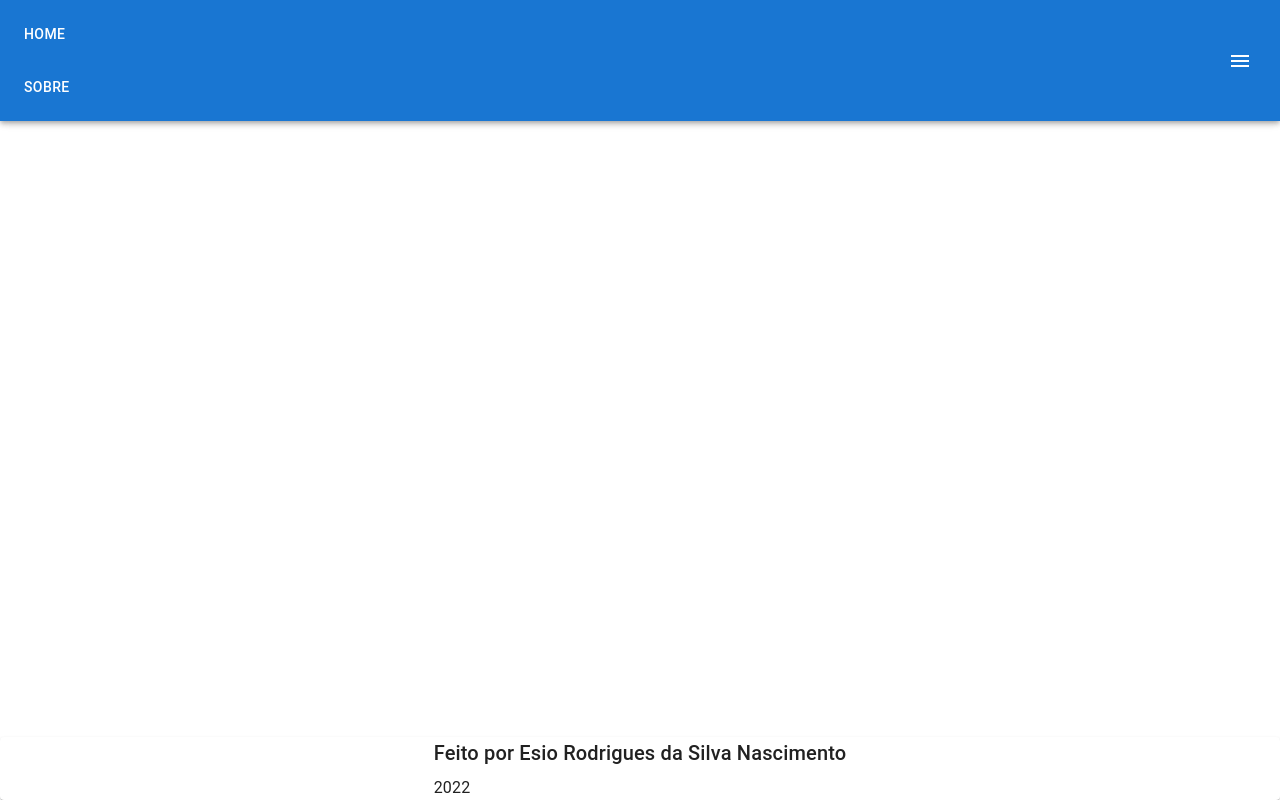
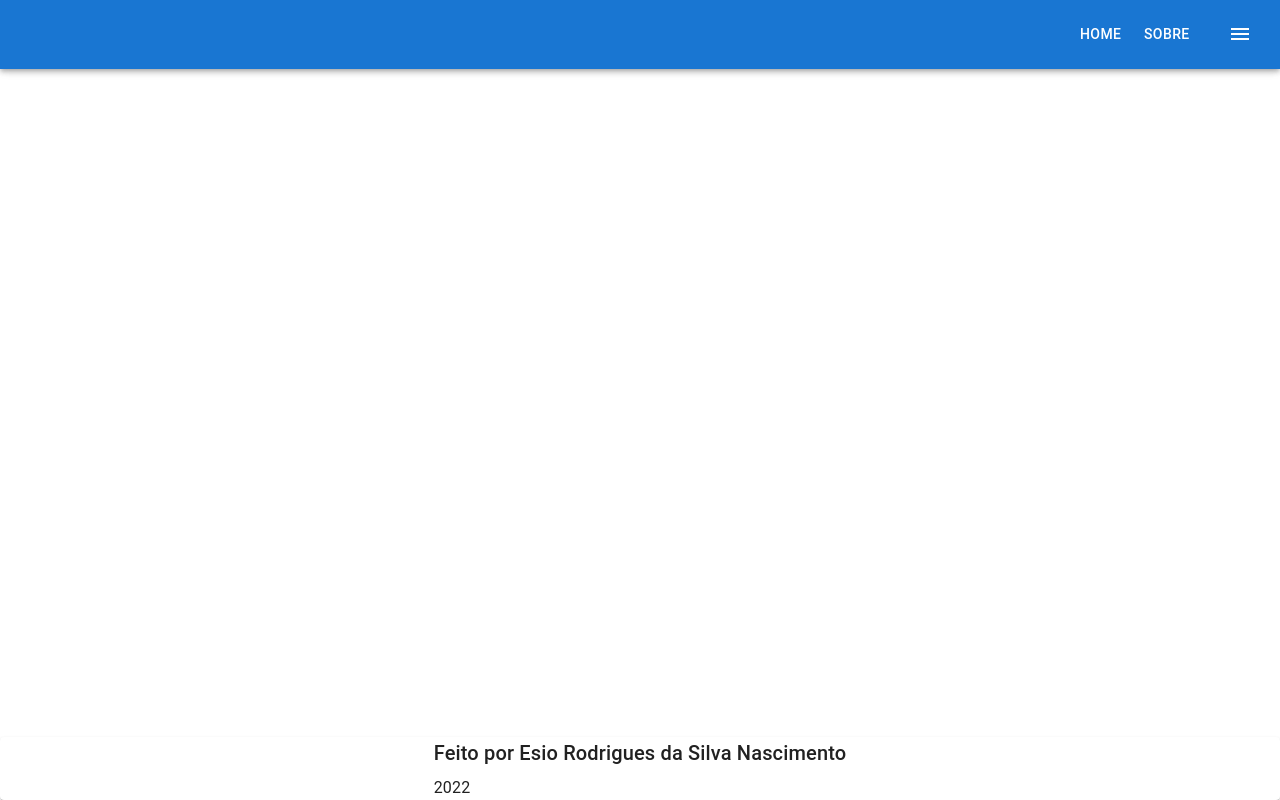
Before and after one commit to esionascimento/foodnas_front, a Next.js app: page /dashboard in a window 1280 px wide. Built offline with nearby package versions, Linux system fonts and the light colour scheme.

Commit message:
refactor: navbar, flex

```diff
--- a/src/components/Navbar/Navbar.tsx
+++ b/src/components/Navbar/Navbar.tsx
@@ -14,7 +14,7 @@ const ComponentNavbar = ({ pages }: Props) => {
   return (
     <AppBar component="nav">
       <Toolbar>
-        <Box sx={{ flexGrow: 1, mr: 2, justifyContent: 'end', display: { xs: 'none', md: 'flex' } }}>
+        <Box sx={{ flexGrow: 1, mr: 2, justifyContent: 'end', display: 'flex' }}>
           {pages.map((page: TypesConfigNavbar) => (
             <Button key={page?.text} sx={{ my: 2, color: 'white', display: 'block' }} href={page?.href}>
               {page?.text}
```
